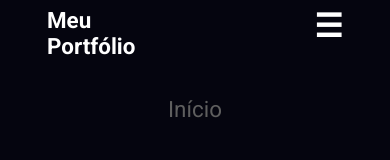
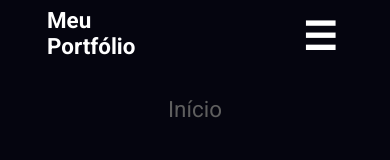
Before and after one commit to Daniel-C-Reynaud/daniel-c-reynaud.github.io, a plain HTML site: page index.html in a window 390 px wide. Shown: the top 160 px of the page. Drawn offline with Linux system fonts and the light colour scheme.

Commit message:
Atualizei o Mobile

```diff
--- a/Estilos/mobile.css
+++ b/Estilos/mobile.css
@@ -1,4 +1,4 @@
-* {
+* > button {
      user-select: none;
 }
 
@@ -64,7 +64,7 @@ nav > h1.mp {
      width: 40px;
 }
 
-nav > h1#hamburger {
+.textsec > h1#hamburger {
      align-self: end;
      display: flex;
      justify-self: end;
@@ -72,7 +72,7 @@ nav > h1#hamburger {
      height: 50px;
      justify-content: center;
      align-items: center;
-     font-size: 3.4em;
+     font-size: 2.4em;
      border-radius: 5px;
      padding: 5px;
 }
```
